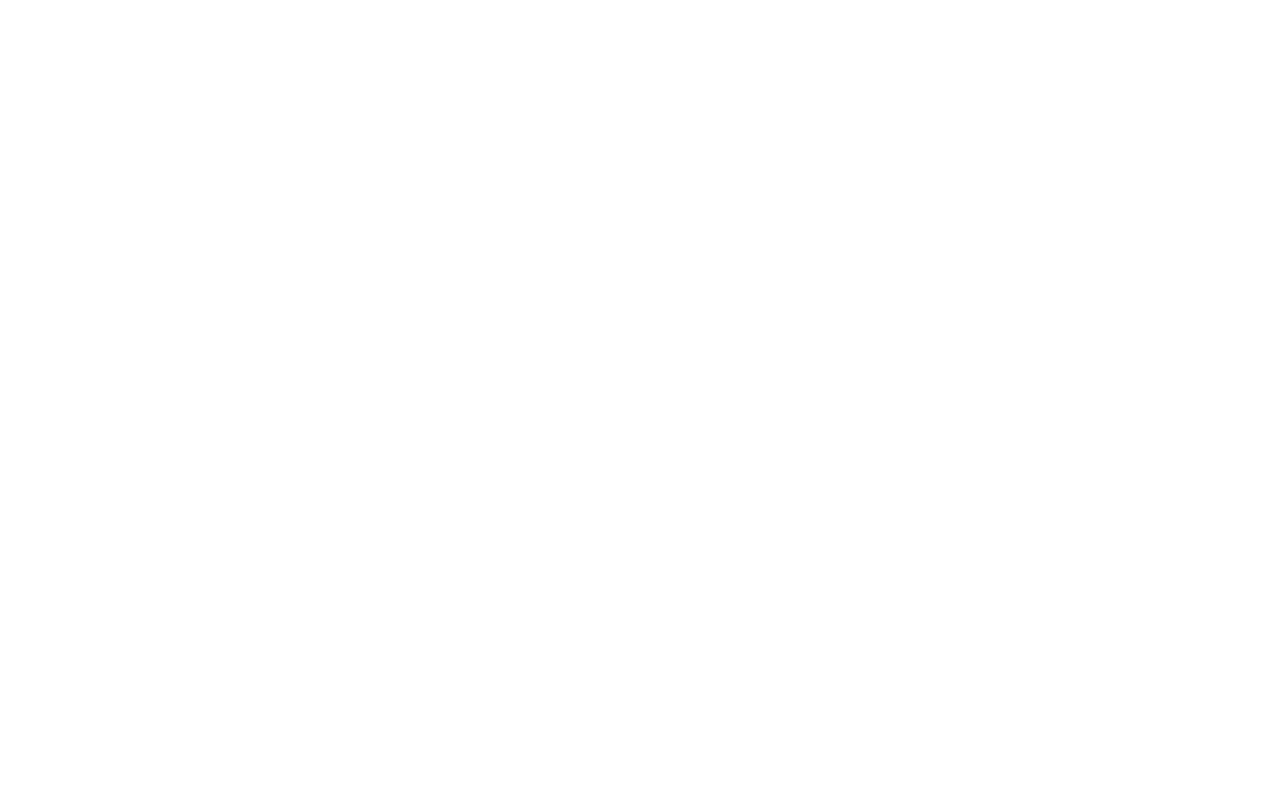
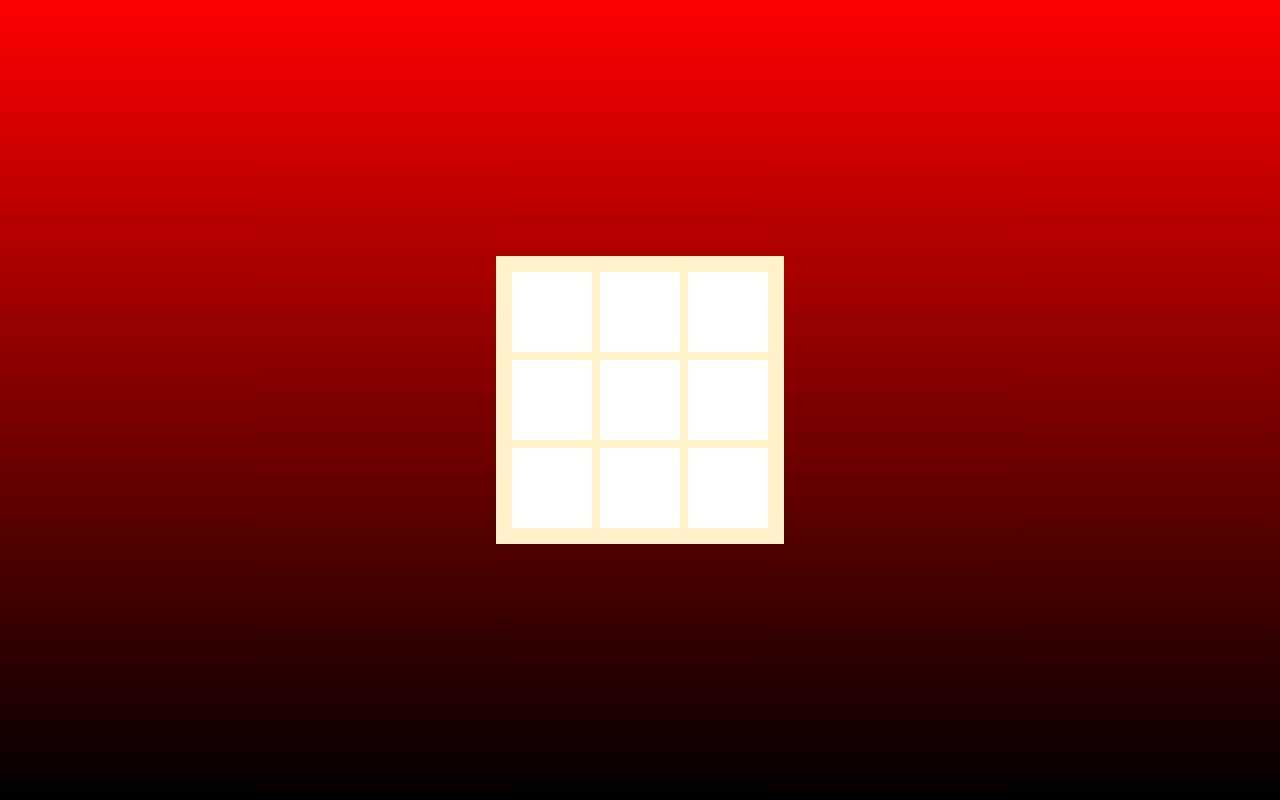
Before and after one commit to coderjeet63/frontend-challenge-projects, a React (Vite) app: page /TicTacToe in a window 1280 px wide. Before the commit this address had no page. Built offline with nearby package versions, Linux system fonts and the light colour scheme.

Commit message:
tictactoe added

```diff
--- a/src/App.jsx
+++ b/src/App.jsx
@@ -6,8 +6,9 @@
 import Captchgenratore from './components/Captchgenratore.jsx'
 import SliderImages from './components/SliderImages.jsx'
 import QuizApplication from './components/QuizApplication.jsx'
-import NetflixClone from './cssChallenge/NetflixClone.jsx'
+import NetflixClone from './NetflixComponents/NetflixClone.jsx'
 import ToDo from './components/ToDo.jsx'
+import TicTacToe from './TicTacToeComponents/TicTacToe.jsx'
 
 export default function App()
  {
@@ -21,6 +22,8 @@
         <Route path="/quiz" element={<QuizApplication />} />
         <Route path="/netflix-clone" element={<NetflixClone />} />
         <Route path ="/to-do" element = {<ToDo/>} />
+        <Route path="/TicTacToe" element={<TicTacToe />} />
+
       </Routes>
   )
 }
--- /dev/null
+++ b/src/TicTacToeComponents/TicTacToe.jsx
@@ -0,0 +1,90 @@
+import React, { useState, useEffect } from "react";
+import "../cssChallenge/Netflix.css";
+
+function TicTacToe() {
+
+  // ✅ 2D board (3x3)
+  const [board, setBoard] = useState([
+    [null, null, null],
+    [null, null, null],
+    [null, null, null],
+  ]);
+
+  const [isXTurn, setIsXTurn] = useState(true);
+
+  const handleClick = (row, col) => {
+    if (board[row][col]) return;
+
+    const newBoard = board.map(r => [...r]); // deep clone (important)
+    newBoard[row][col] = isXTurn ? "X" : "O";
+
+    setBoard(newBoard);
+    setIsXTurn(!isXTurn);
+  };
+
+  // ✅ Tumhari 2D logic ab kaam karegi
+  useEffect(() => {
+    for (let i = 0; i < 3; i++) {
+
+      // row check
+      if (
+        board[i][0] &&
+        board[i][0] === board[i][1] &&
+        board[i][0] === board[i][2]
+      ) {
+        alert(`${board[i][0]} wins`);
+        return;
+      }
+
+      // column check
+      if (
+        board[0][i] &&
+        board[0][i] === board[1][i] &&
+        board[0][i] === board[2][i]
+      ) {
+        alert(`${board[0][i]} wins`);
+        return;
+      }
+    }
+
+    // diagonals
+    if (
+      board[0][0] &&
+      board[0][0] === board[1][1] &&
+      board[0][0] === board[2][2]
+    ) {
+      alert(`${board[0][0]} wins`);
+      return;
+    }
+
+    if (
+      board[0][2] &&
+      board[0][2] === board[1][1] &&
+      board[0][2] === board[2][0]
+    ) {
+      alert(`${board[0][2]} wins`);
+      return;
+    }
+
+  }, [board]);
+
+  return (
+    <div className="main-netflix flex justify-center items-center">
+      <div className="grid grid-cols-3 gap-2 bg-amber-100 p-4">
+        {board.map((row, rowIndex) =>
+          row.map((cell, colIndex) => (
+            <button
+              key={`${rowIndex}-${colIndex}`}
+              onClick={() => handleClick(rowIndex, colIndex)}
+              className="w-20 h-20 bg-white flex items-center justify-center text-2xl font-bold"
+            >
+              {cell}
+            </button>
+          ))
+        )}
+      </div>
+    </div>
+  );
+}
+
+export default TicTacToe;
```
Also changed, not shown: src/NetflixComponents/NetflixClone.jsx (renamed from src/cssChallenge/NetflixClone.jsx, +6 -6 lines).
